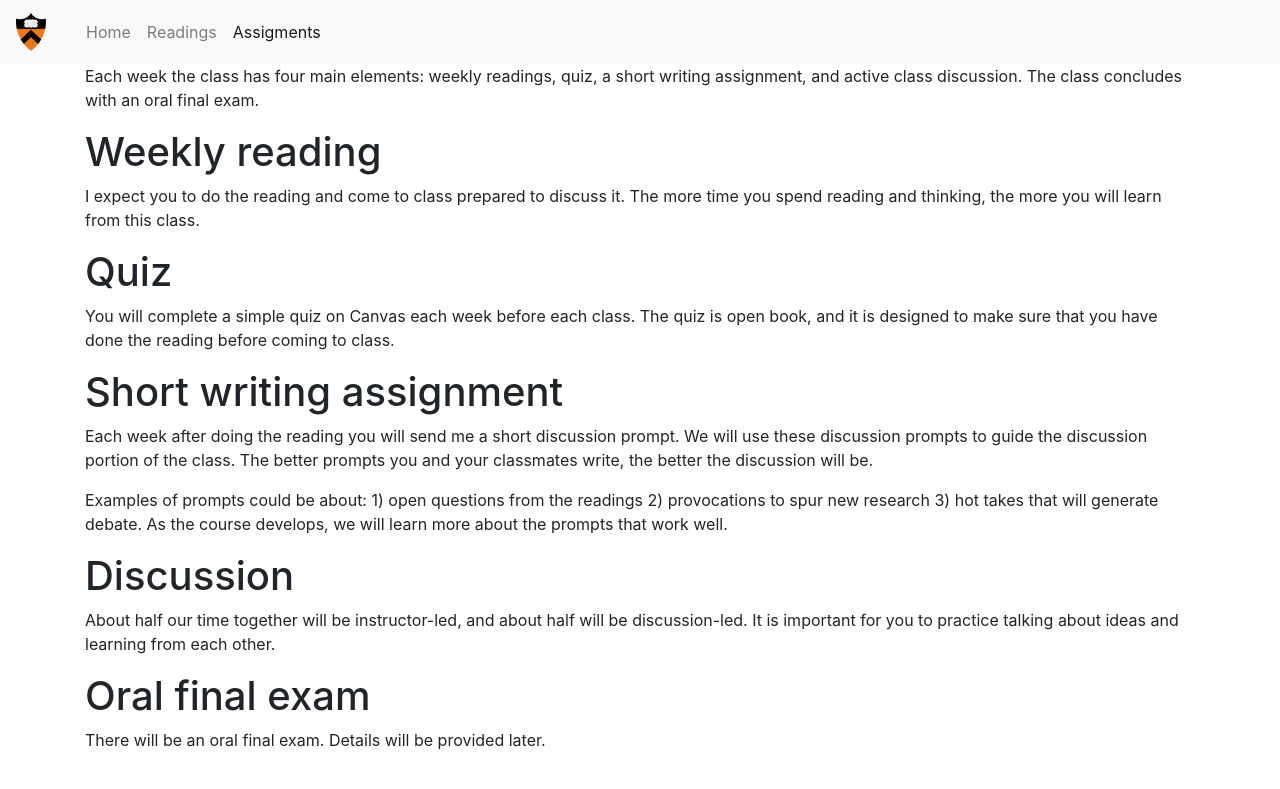
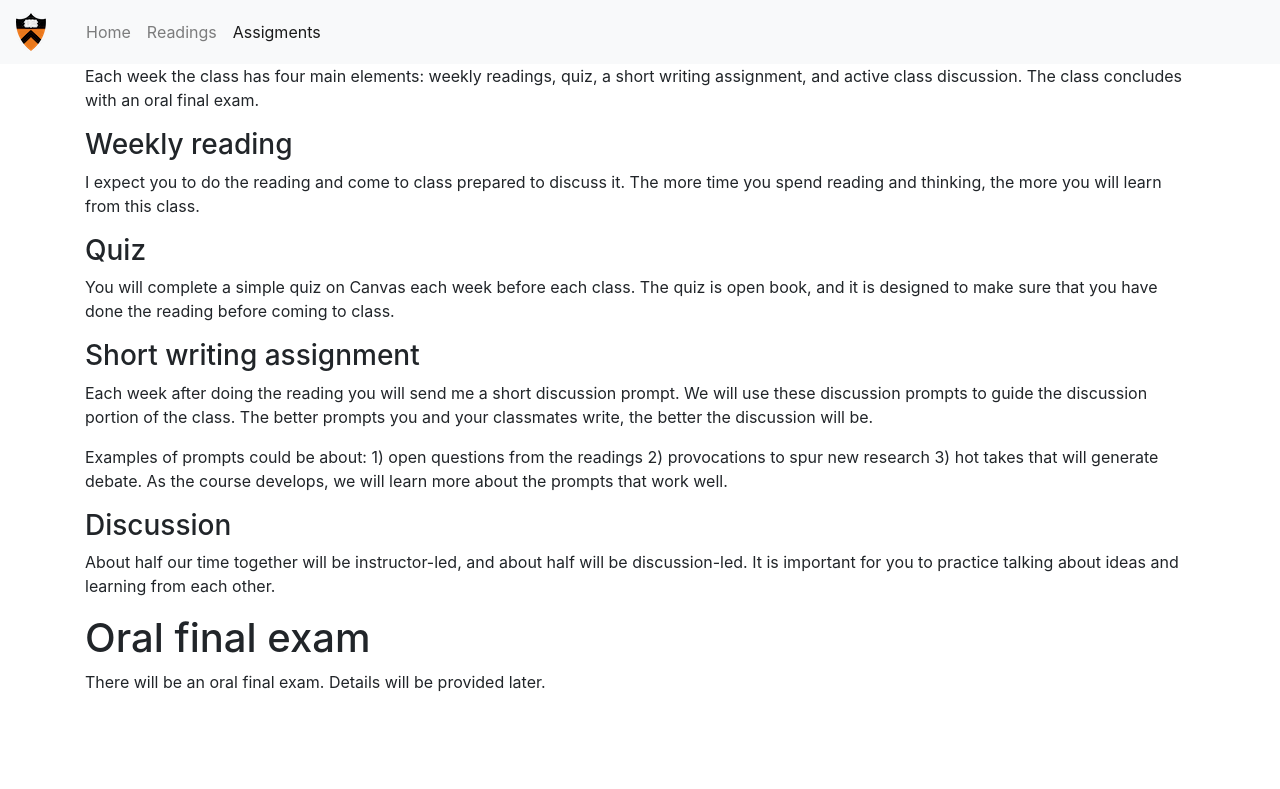
Before and after one commit to msalganik/soc548_f2025, a Jekyll site: the page built from assignments.md, in a window 1280 px wide. Shown: the top 789 px of the page. Built offline with Jekyll 4.4.1, drawn with Linux system fonts in a browser that asks for light colours; comment, search, counter and statistics services are not loaded.

Commit message:
improved layout

```diff
--- a/assignments.md
+++ b/assignments.md
@@ -5,23 +5,24 @@ menuItem: Assigments
 menuPosition: 3
 ---
 
+
 Each week the class has four main elements: weekly readings, quiz, a short writing assignment, and active class discussion. The class concludes with an oral final exam.
 
-# Weekly reading
+### Weekly reading
 
 I expect you to do the reading and come to class prepared to discuss it. The more time you spend reading and thinking, the more you will learn from this class.
 
-# Quiz
+### Quiz
 
 You will complete a simple quiz on Canvas each week before each class. The quiz is open book, and it is designed to make sure that you have done the reading before coming to class.
 
-# Short writing assignment
+### Short writing assignment
 
 Each week after doing the reading you will send me a short discussion prompt. We will use these discussion prompts to guide the discussion portion of the class. The better prompts you and your classmates write, the better the discussion will be.
 
 Examples of prompts could be about: 1) open questions from the readings 2) provocations to spur new research 3) hot takes that will generate debate. As the course develops, we will learn more about the prompts that work well.
 
-# Discussion
+### Discussion
 
 About half our time together will be instructor-led, and about half will be discussion-led. It is important for you to practice talking about ideas and learning from each other.
 
```
Also changed, not shown: readings.md (+1 -1 lines).
